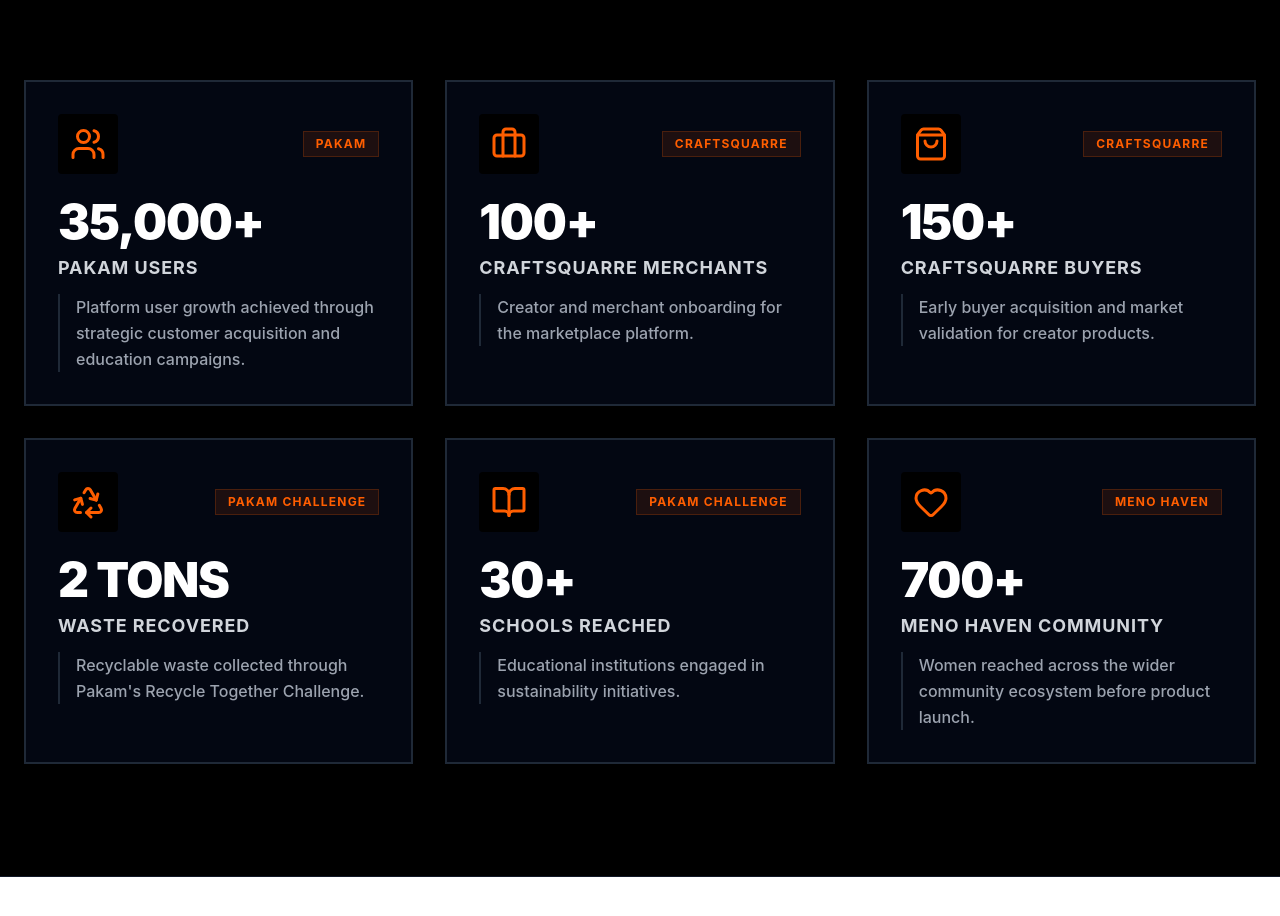
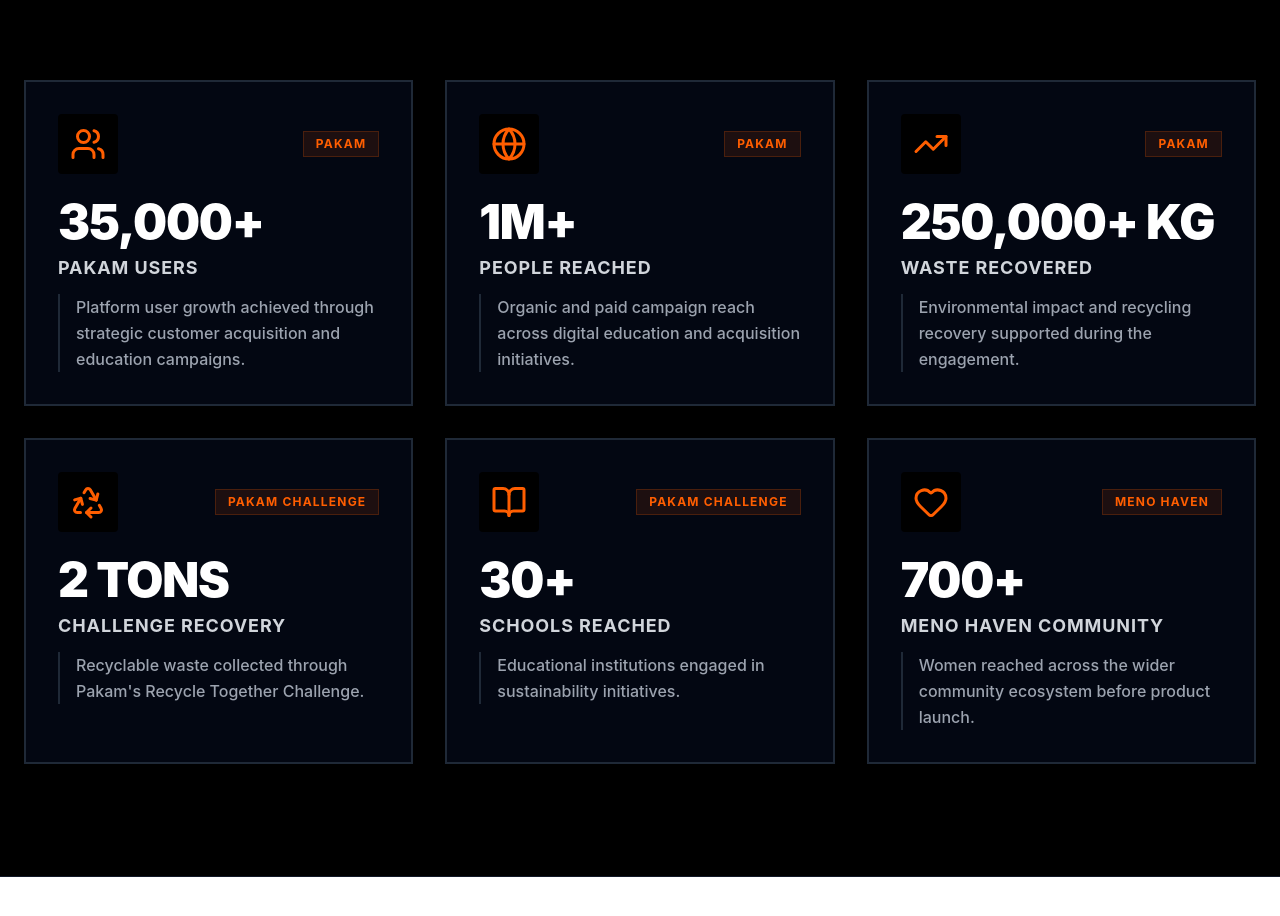
Before and after one commit to akomolafeayomide33-dev/newloftysite, a React (Vite) app: page / in a window 1280 px wide. Shown: the part 1064-1980 px from the top of the page. Built offline with nearby package versions, Linux system fonts and the light colour scheme.

Commit message:
Update MotionMetrics.jsx

```diff
--- a/src/components/MotionMetrics.jsx
+++ b/src/components/MotionMetrics.jsx
@@ -1,6 +1,6 @@
 import React from 'react';
 import { motion } from 'framer-motion';
-import { Users, Recycle, Heart, Briefcase, ShoppingBag, BookOpen } from 'lucide-react';
+import { Users, Recycle, Heart, Globe, TrendingUp, BookOpen } from 'lucide-react';
 
 const metrics = [
     {
@@ -11,23 +11,23 @@ const metrics = [
         description: "Platform user growth achieved through strategic customer acquisition and education campaigns."
     },
     {
-        icon: <Briefcase size={36} />,
-        value: "100+",
-        label: "Craftsquarre merchants",
-        client: "Craftsquarre",
-        description: "Creator and merchant onboarding for the marketplace platform."
+        icon: <Globe size={36} />,
+        value: "1M+",
+        label: "People reached",
+        client: "Pakam",
+        description: "Organic and paid campaign reach across digital education and acquisition initiatives."
     },
     {
-        icon: <ShoppingBag size={36} />,
-        value: "150+",
-        label: "Craftsquarre buyers",
-        client: "Craftsquarre",
-        description: "Early buyer acquisition and market validation for creator products."
+        icon: <TrendingUp size={36} />,
+        value: "250,000+ KG",
+        label: "Waste recovered",
+        client: "Pakam",
+        description: "Environmental impact and recycling recovery supported during the engagement."
     },
     {
         icon: <Recycle size={36} />,
         value: "2 TONS",
-        label: "Waste recovered",
+        label: "Challenge recovery",
         client: "Pakam Challenge",
         description: "Recyclable waste collected through Pakam's Recycle Together Challenge."
     },
```
